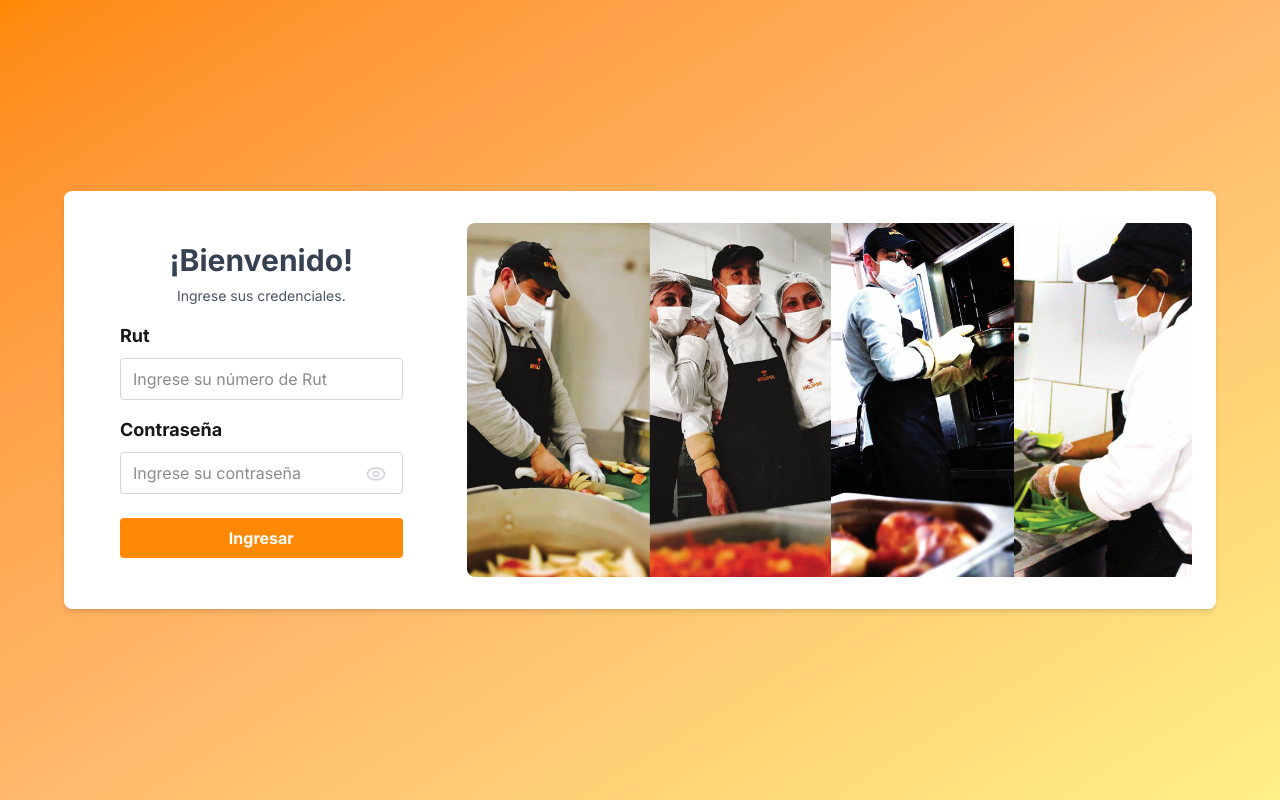
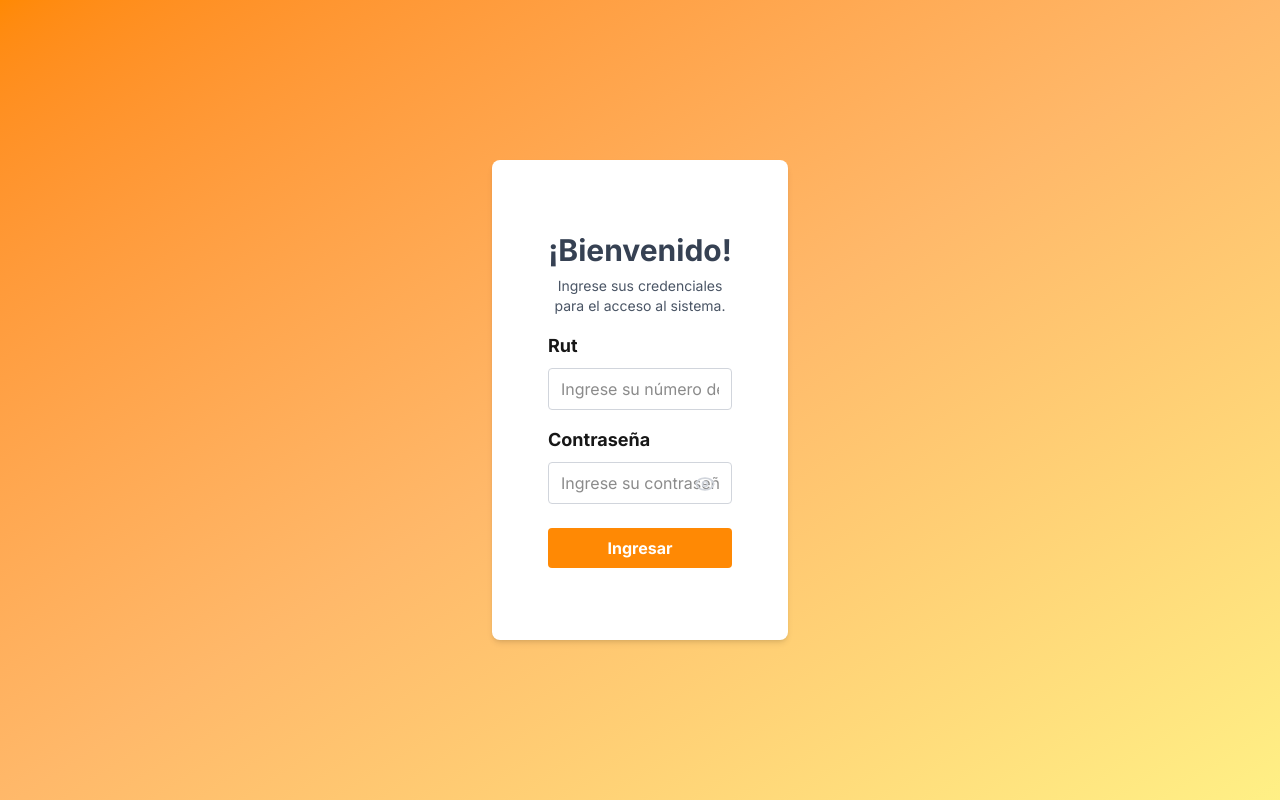
Before and after one commit to JoshirC/frontend-EKL, a Next.js app: page /auth/login in a window 1280 px wide. Built offline with nearby package versions, Linux system fonts and the light colour scheme.

Commit message:
fix: diseño de login v2

```diff
--- a/src/app/auth/login/page.tsx
+++ b/src/app/auth/login/page.tsx
@@ -1,6 +1,5 @@
 "use client";
 import React, { useState } from "react";
-import Image from "next/image";
 import { useMutation } from "@apollo/client";
 import { useRouter } from "next/navigation";
 import { LoginUserInput, LoginResponse } from "@/types/graphql";
@@ -89,10 +88,18 @@ export default function Login() {
   };
 
   return (
-    <div className="flex flex-col items-center justify-center min-h-screen bg-gradient-to-br from-orange-400 via-orange-300 to-yellow-200 py-4 px-6 sm:p-8">
-      <div className="bg-white shadow-md rounded-lg py-6 sm:py-8 px-4 sm:px-6 w-full max-w-6xl">
+    <div className="flex flex-col items-center justify-center min-h-screen bg-gradient-to-br from-orange-400 via-orange-300 to-yellow-200 py-4 px-12">
+      <div className="bg-white shadow-md rounded-lg py-6 sm:py-18 px-4 sm:px-6 sm:w-1/4">
+        {/* Columna Formulario */}
+        <div className="col-span-1 flex flex-col justify-center mx-4 sm:mx-8">
+          <h1 className="text-2xl sm:text-3xl text-center font-bold text-gray-700">
+            ¡Bienvenido!
+          </h1>
+          <p className="text-sm text-center text-gray-600 mt-2">
+            Ingrese sus credenciales para el acceso al sistema.
+          </p>
           {showAlert && (
-          <div>
+            <div className="mt-4">
               <Alert
                 type={alertType}
                 message={alertMessage}
@@ -101,27 +108,6 @@ export default function Login() {
               />
             </div>
           )}
-        <div className="flex flex-col lg:grid lg:grid-cols-3 gap-6 sm:gap-8">
-          {/* Columna Imagen */}
-          <div className="col-span-1 lg:col-span-2 flex items-center justify-center order-first lg:order-last">
-            <div className="rounded-lg overflow-hidden h-full  w-full">
-              <Image
-                src="/login.png"
-                alt="Imagen de inicio de sesión"
-                width={800}
-                height={600}
-              />
-            </div>
-          </div>
-
-          {/* Columna Formulario */}
-          <div className="col-span-1 flex flex-col justify-center mx-4 sm:mx-8">
-            <h1 className="text-2xl sm:text-3xl text-center font-bold text-gray-700">
-              ¡Bienvenido!
-            </h1>
-            <p className="text-sm text-center text-gray-600 mt-2">
-              Ingrese sus credenciales.
-            </p>
           <form onSubmit={handleSubmit}>
             {/* RUT */}
             <label className="block text-base sm:text-lg font-bold mb-2 mt-4">
@@ -222,6 +208,5 @@ export default function Login() {
         </div>
       </div>
     </div>
-    </div>
   );
 }
```
Lines whose indentation alone changed are shown as unchanged.
